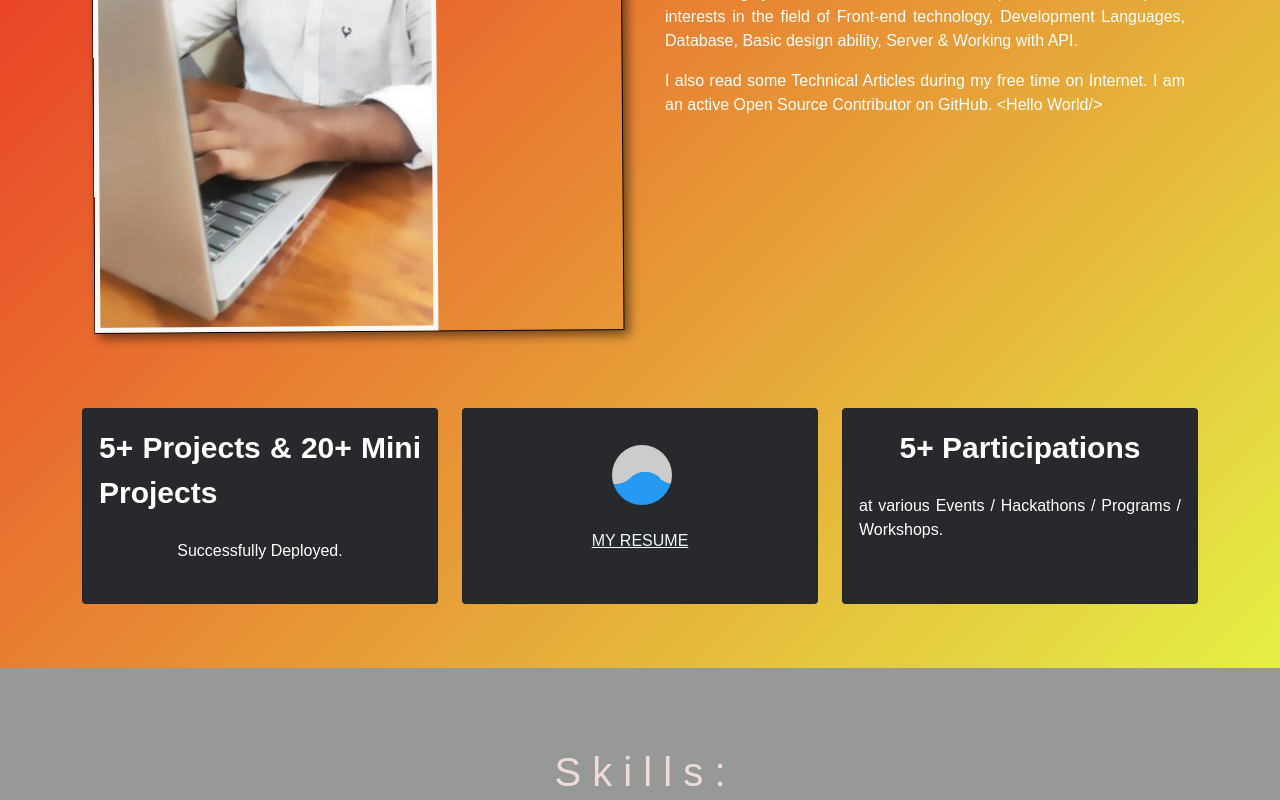
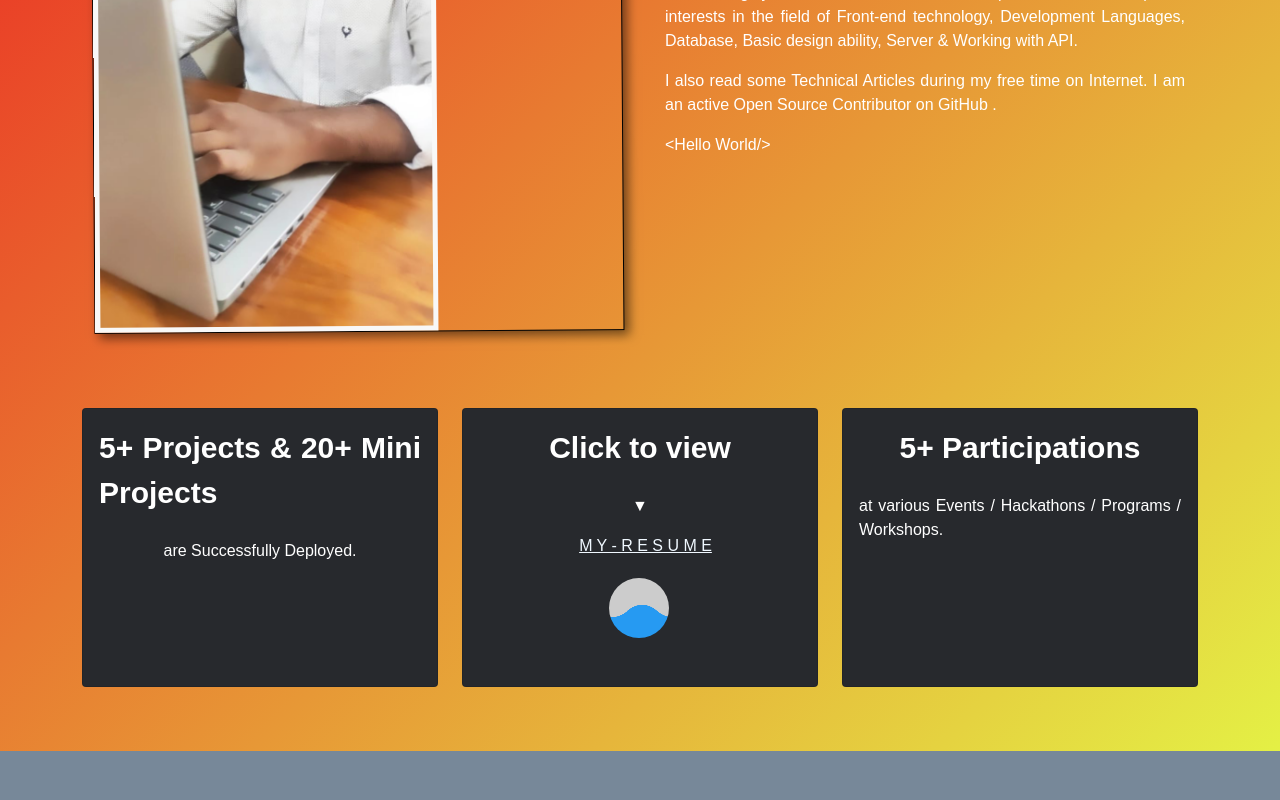
Before and after one commit to Kharthie/Portfolio, a React (Create React App) app: page / in a window 1280 px wide. Shown: the part 1220-2020 px from the top of the page. Built offline with nearby package versions, Linux system fonts and the light colour scheme.

Commit message:
correction

```diff
--- a/src/components/AboutComponent.js
+++ b/src/components/AboutComponent.js
@@ -45,6 +45,7 @@ class About extends Component {
               <p>{this.props.details.about_me.para2}</p>
               <p>{this.props.details.about_me.para3}</p>
               <p>{this.props.details.about_me.para4}</p>
+              <p>{this.props.details.about_me.para5}</p>
             </motion.div>
           </div>
         </div>
@@ -79,7 +80,7 @@ class About extends Component {
                     >
                       <b style={{ fontSize: "30px" }}>5+ Projects & 20+ Mini Projects</b>
                       <br />
-                      Successfully Deployed.
+                      are Successfully Deployed.
                     </p>
                   </a>
                 </CardContent>
@@ -104,6 +105,23 @@ class About extends Component {
               >
                 <CardContent>
                   <a style={{ color: "white", textDecoration: "none" }}>
+                  <p
+                      style={{
+                        display: "flex",
+                        alignItems: "center",
+                        flexDirection: "column",
+                      }}
+                    >
+                      <b style={{ fontSize: "30px" }}>Click to view</b>
+                      <br />
+                      <div>▼</div>
+                    </p>
+                     <div className="resume-link">
+                    <a href="https://drive.google.com/file/d/1Iu3EmOC0fI7C1--uMpxHBkdwviNiILvo/view?usp=sharing" target="_blank">
+                      M Y - R E S U M E{" "}
+                    </a>
+                    </div>
+
                     <div class="progress-9">
 
                     </div><br></br>
@@ -111,9 +129,6 @@ class About extends Component {
                       MY RESUME{" "}
                     </a> */}
 
-                    <a href="https://drive.google.com/file/d/1REGdOqfZmAAewlDIHX_Mf3LbLzy2O0M8/view?usp=sharing" target="_blank">
-                      MY RESUME{" "}
-                    </a>
                   </a>
                 </CardContent>
               </Card>
--- a/src/components/ProjectComponent.js
+++ b/src/components/ProjectComponent.js
@@ -92,15 +92,15 @@ class Projects extends Component {
 
           {projects}
           <div className="text-center">
-            <button
+            <div
               style={{ marginTop: "30px", borderRadius: "5px",backgroundColor:"black" }}
               className="view-projects view-projects--specs"
-             onClick={() =>
-              this.openLink(this.props.details.profile_links.github)
-            }
+            //  onClick={() =>
+            //   this.openLink(this.props.details.profile_links.github)
+            // }
             >
-             <h4 className="more"> More Projects</h4>
-            </button>
+             <h4 className="more">For More Projects Visit My GitHub.</h4>
+            </div>
 
 
           </div>
--- a/src/css/AboutComponent.css
+++ b/src/css/AboutComponent.css
@@ -23,12 +23,17 @@ section {
   cursor: pointer;
 }
 
+.resume-link{
+  margin-left: 30px;
+  margin-bottom: 20px;
+}
+
 .progress-9 {
   --r1: 154%;
   --r2: 68.5%;
   width: 60px;
-  margin-top: 20px;
-  margin-left: 20px;
+  /* margin-top: 5px; */
+  margin-left: 60px;
   height: 60px;
   border-radius: 50%;
   background: radial-gradient(
--- a/src/css/EducationComponent.css
+++ b/src/css/EducationComponent.css
@@ -3,7 +3,7 @@
   margin-top: 10px;
 }
 #education {
-  background-color: lightgreen;
+  background-color: lightsteelblue;
   color: #fff;
   height: 100%;
   border-top: 0;
--- a/src/css/FollowComponent.css
+++ b/src/css/FollowComponent.css
@@ -1,5 +1,6 @@
 #follow {
-  background-color: lightsteelblue;
+  /* background-color: cornflowerblue; */
+  background-color: mediumslateblue;
   color: #fff;
   height: 100%;
   border-top: 0;
--- a/src/css/Footer.css
+++ b/src/css/Footer.css
@@ -6,7 +6,8 @@
   font-family: "Khand", sans-serif;
 }
 .footer {
-  background-color: #0ea5ca;
+  /* background-color: #0ea5ca; */
+  background-color: lightseagreen;
 }
 .footer-wave-svg {
   background-color: transparent;
@@ -114,6 +115,7 @@
   letter-spacing: 0.1em;
   line-height: 18px;
   margin-bottom: 0;
+  margin-right: 500px;
   margin-top: 0;
   text-transform: uppercase;
 }
@@ -267,8 +269,10 @@
 }
 
 .progress-3 {
-  width: 235px;
+  width: 435px;
   height: 20px;
+  margin-top: 200px;
+  margin-left: 250px;
   border-radius: 20px;
   background: repeating-linear-gradient(135deg, #f03355 0 10px, #ffa516 0 20px)
       0/0% no-repeat,
--- a/src/css/MainComponent.css
+++ b/src/css/MainComponent.css
@@ -23,7 +23,7 @@
   display: flex;
   align-items: center;
   border-bottom: 0;
-  /* background: white; */
+  /* background: lightblue; */
    background: #61dafb;
 
   font-weight: 400;
--- a/src/css/ProjectComponent.css
+++ b/src/css/ProjectComponent.css
@@ -12,7 +12,7 @@
   -o-border-image: linear-gradient(135deg, rgb(75, 74, 78), rgb(75, 74, 78));
   border-image: linear-gradient(135deg, rgb(75, 74, 78), rgb(75, 74, 78));
   border-image-slice: 1;
-  cursor: pointer;
+  /* cursor: pointer; */
   transform: scale(1.05);
 }
 .view-projects {
@@ -62,11 +62,11 @@ section {
   color: #000;
   margin-left: 420px;
 }
-.text-center,
+/* .text-center,
 .h4,
 .col-12s col-sm-6{
   color: rgb(240, 218, 218);
-}
+} */
 
 /* .button {
   background-color: lightpink;
--- a/src/css/SkillsComponent.css
+++ b/src/css/SkillsComponent.css
@@ -5,7 +5,8 @@
 }
 
 body {
-  background: #969995;
+  background: lightslategrey;
+  /* background: #969995; */
   /* font: 12px normal Arial; */
   font-family: "Raleway", Arial, Helvetica, sans-serif;
   color: #fff;
--- a/src/shared/details.js
+++ b/src/shared/details.js
@@ -23,7 +23,8 @@ export const DETAILS = {
     para3:
       "I am a skilled MERN Stack  Developer with 20+ Mini-Projects successfully Deployed. I have the potential of converting ideas into working products. I am also highly skilled in HTML, CSS, Javascript & React. I have special interests in the field of  Front-end technology, Development Languages, Database, Basic design ability, Server & Working with API.",
     para4:
-      "I also read some Technical Articles during my free time on Internet. I am an active Open Source Contributor on GitHub.                                                                             <Hello World/>",
+      "I also read some Technical Articles during my free time on Internet. I am an active Open Source Contributor on GitHub .",
+     para5:"<Hello World/>"
   },
   education: {
     college: {
```
Also changed, not shown: src/components/Footer.js (+16 -17 lines).
